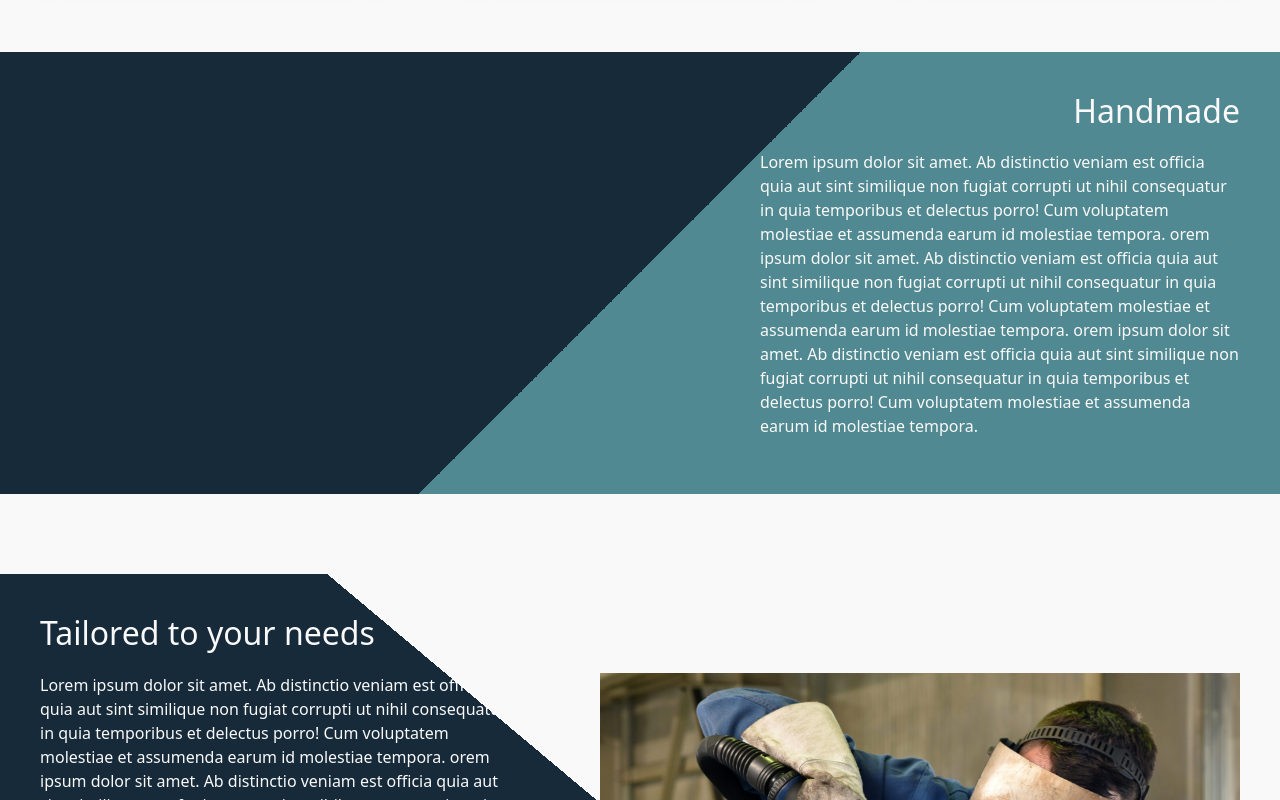
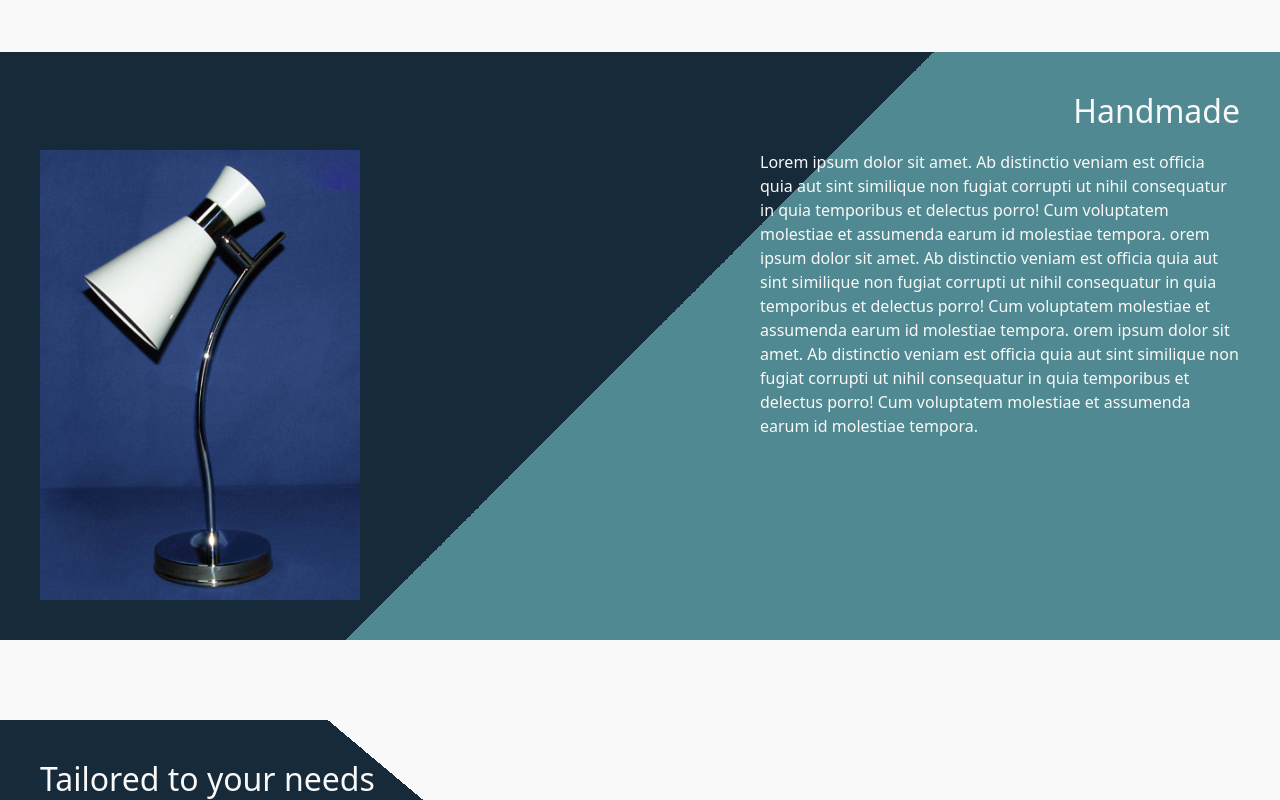
Before and after one commit to Laogaeth/Branfiluz, a website: page index.html in a window 1280 px wide. Shown: the part 690-1490 px from the top of the page. Drawn offline with nearby package versions, Linux system fonts and the light colour scheme; the site is published under a folder, as on GitHub Pages, so addresses that start at the root find nothing.

Commit message:
Update index.html

```diff
--- a/index.html
+++ b/index.html
@@ -78,7 +78,7 @@
           </div>
 
           <div class="brf-info-content brf-handmade">
-            <img src="/Assets/png/modernos 63.jpg" alt="">
+            <img src="./Assets/png/modernos 63.jpg" alt="">
 
             <p>Lorem ipsum dolor sit amet. Ab distinctio veniam est officia quia aut sint similique non
               fugiat corrupti ut nihil consequatur in quia temporibus et delectus porro!
```
